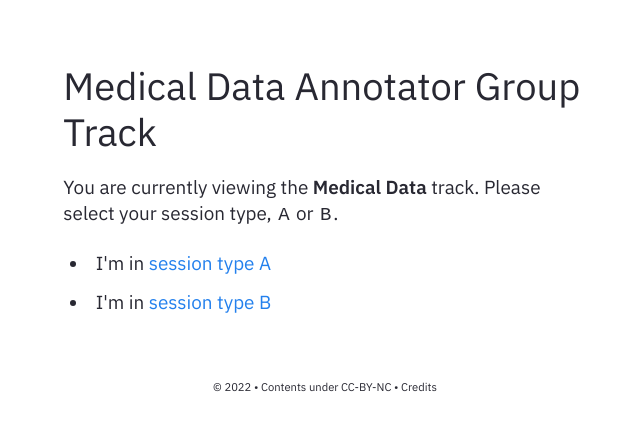
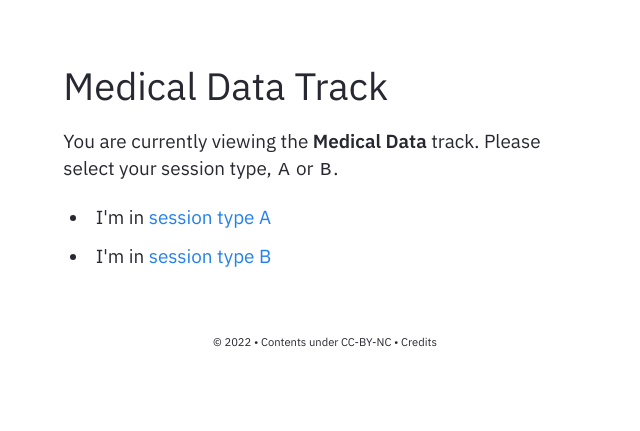
Before and after one commit to andre-ye/muadocs, a Jekyll site: the page built from pages/med_grp/start.md, in a window 1280 px wide. Shown: the top 431 px of the page, without its empty margins (315-955 px from the left). Built offline with Jekyll 4.4.1, drawn with Linux system fonts in a browser that asks for light colours.

Commit message:
Update start.md

```diff
--- a/pages/med_grp/start.md
+++ b/pages/med_grp/start.md
@@ -5,7 +5,7 @@ permalink: /med_grp/start
 title: MD Group Start
 ---
 
-# Medical Data Annotator Group Track
+# Medical Data Track
 
 You are currently viewing the **Medical Data** track. Please select your session type, `A` or `B`.
 
```
